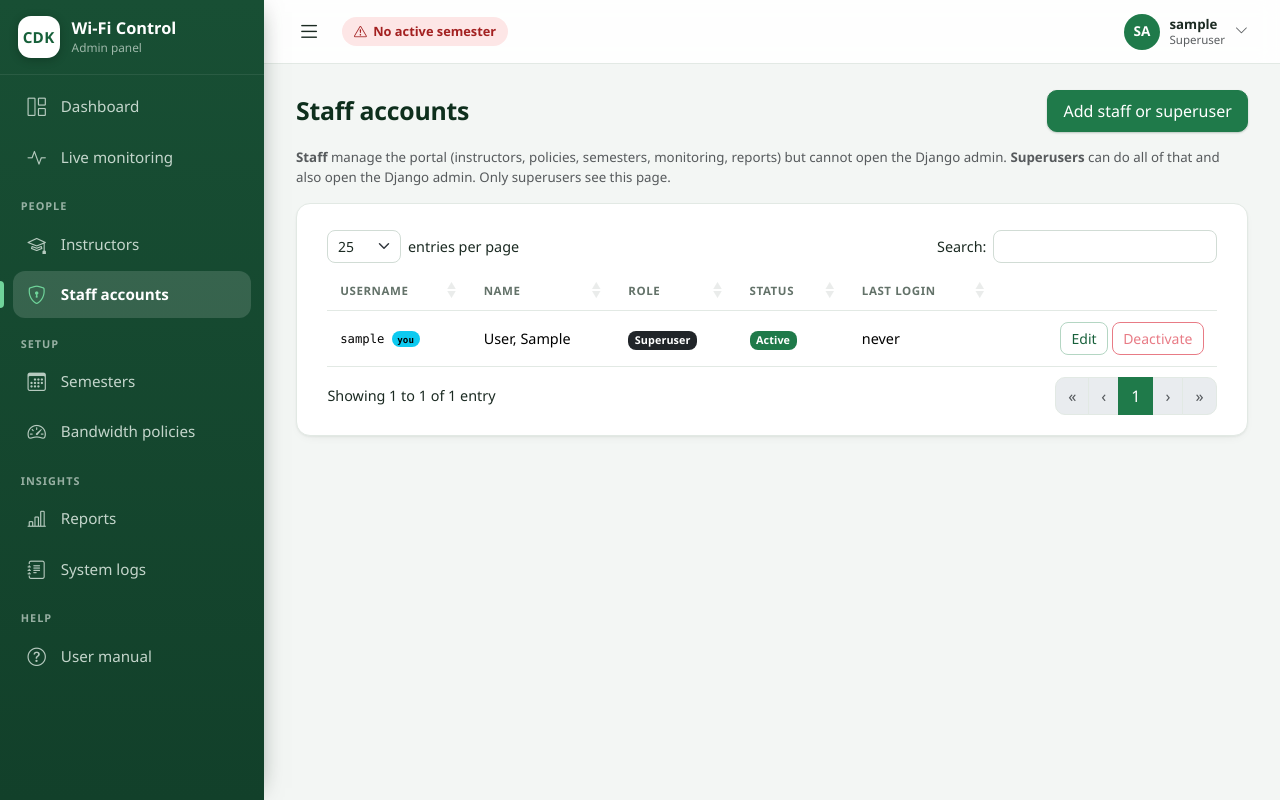
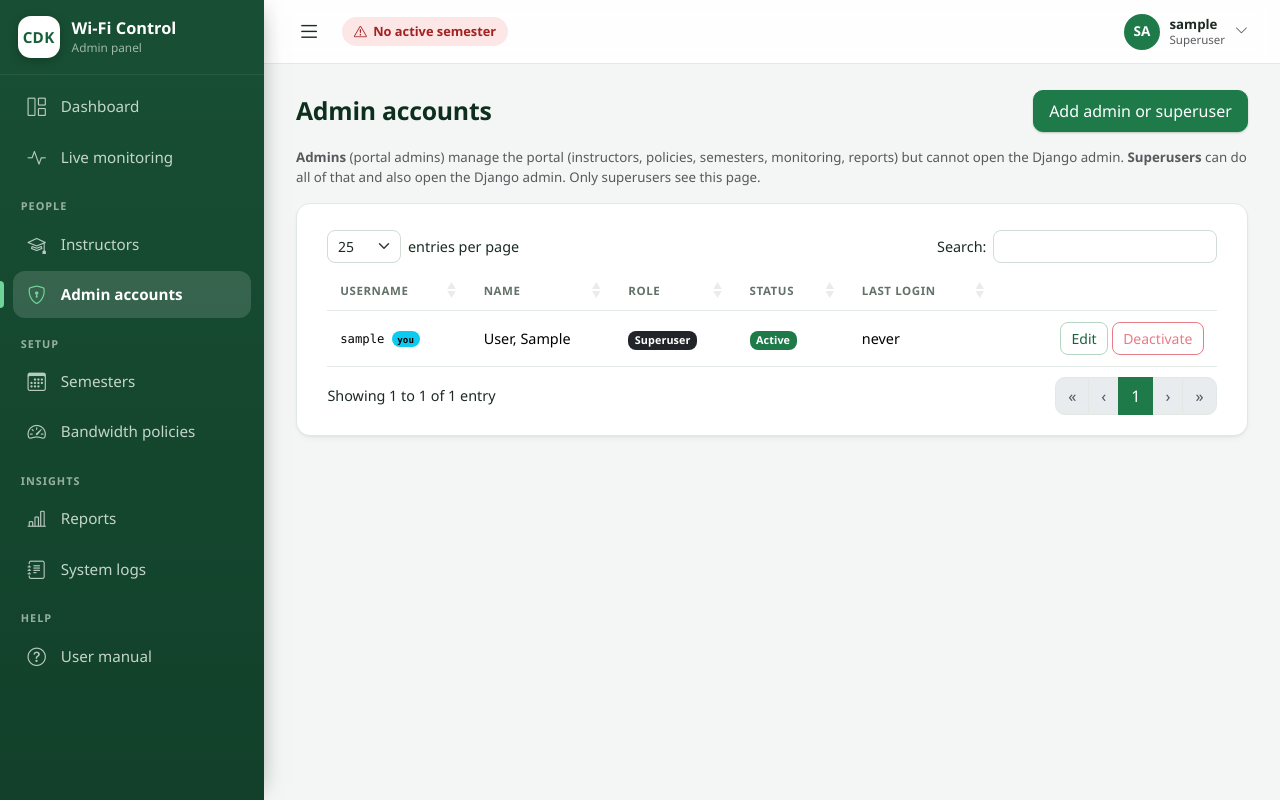
Before and after one commit to 0jieE/mikrotik-captive-portal, a Django app: page /admin-panel/admins/ in a window 1280 px wide. Run offline with Django 5.2, Linux system fonts and the light colour scheme; the visitor is signed in with stand-in values (Sample User, id 1); data comes from the database, SQL or seed files in the repository; data that the repository does not hold is empty; some libraries are stand-ins or nearby versions.

Commit message:
Rename the Staff role to Admin (portal admin) on screen and in docs
Visible labels only: role shown under the name, Admin accounts page and
sidebar, role badge and choice, Admin sign in / Admin login, the portal's
refusal message, create_admin and seed_demo output, the user manual,
README, INSTALL, deployment guide and schema notes. Internal names (User.STAFF,
URL names, the --staff flag, the demo 'staff' username) are unchanged.

Co-Authored-By: Claude Opus 5.5 <noreply@anthropic.com>

```diff
--- a/accounts/management/commands/create_admin.py
+++ b/accounts/management/commands/create_admin.py
@@ -8,7 +8,7 @@ from accounts.models import User
 class Command(BaseCommand):
     help = (
         "Create (or reset) a portal account that can sign in to /admin-panel/. By default it is a SUPERUSER "
-        "(admin panel + Django admin); use --staff for a staff account (admin panel only). "
+        "(admin panel + Django admin); use --staff for an admin (portal admin) account (admin panel only). "
         "Use this instead of `createsuperuser` - it sets the portal's flags."
     )
 
@@ -19,7 +19,7 @@ class Command(BaseCommand):
         parser.add_argument("--last-name", default="")
         parser.add_argument(
             "--staff", "--no-superuser", dest="staff", action="store_true",
-            help="Create a STAFF account: admin panel only, no Django /django-admin/ access",
+            help="Create an Admin (portal admin) account: admin panel only, no Django /django-admin/ access",
         )
 
     def handle(self, *args, **opts):
@@ -47,5 +47,5 @@ class Command(BaseCommand):
         user.save()
         self.stdout.write(self.style.SUCCESS(
             f"{user.role_label} '{username}' {'created' if created else 'updated'}."
-            + ("" if user.is_superuser else " (staff: no access to Django admin)")
+            + ("" if user.is_superuser else " (portal admin: no access to Django admin)")
         ))
--- a/accounts/models.py
+++ b/accounts/models.py
@@ -52,7 +52,7 @@ class User(AbstractUser):
 
     @property
     def role(self):
-        """superuser = admin panel + Django admin; staff = admin panel only; instructor = Wi-Fi portal."""
+        """superuser = admin panel + Django admin; staff (shown as "Admin") = admin panel only; instructor = Wi-Fi portal."""
         if self.is_superuser:
             return self.SUPERUSER
         if self.is_admin:
@@ -61,7 +61,7 @@ class User(AbstractUser):
 
     @property
     def role_label(self):
-        return {"superuser": "Superuser", "staff": "Staff", "instructor": "Instructor"}.get(self.role, "")
+        return {"superuser": "Superuser", "staff": "Admin", "instructor": "Instructor"}.get(self.role, "")
 
     def get_full_name(self):
         """'Last, First M. Ext' style used across the UI."""
--- a/adminpanel/forms.py
+++ b/adminpanel/forms.py
@@ -97,10 +97,10 @@ class InstructorForm(BootstrapMixin, forms.Form):
 
 
 class AdminAccountForm(BootstrapMixin, forms.ModelForm):
-    """A person who signs in to /admin-panel/: STAFF (panel only) or SUPERUSER (panel + Django admin)."""
+    """A person who signs in to /admin-panel/: Admin (role STAFF, panel only) or SUPERUSER (panel + Django admin)."""
 
     ROLE_CHOICES = [
-        (User.STAFF, "Staff - manages the portal only (no Django admin)"),
+        (User.STAFF, "Admin (portal admin) - manages the portal only (no Django admin)"),
         (User.SUPERUSER, "Superuser - the portal and the Django admin"),
     ]
     role = forms.ChoiceField(choices=ROLE_CHOICES, initial=User.STAFF)
--- a/adminpanel/tests.py
+++ b/adminpanel/tests.py
@@ -30,7 +30,7 @@ class AdminTestCase(BaseTestCase):
 class PagesRenderTests(AdminTestCase):
     def test_every_admin_page_renders(self):
         self.client.logout()
-        self.make_admin("root", is_superuser=True)  # the Staff accounts pages are for superusers
+        self.make_admin("root", is_superuser=True)  # the Admin accounts pages are for superusers
         self.client.login(username="root", password=PASSWORD)
         self.connect()
         self.router.add_traffic("s1", bytes_out=5 * MB)
@@ -297,7 +297,7 @@ class AdminAccountTests(AdminTestCase):
         self.client.logout()
         self.client.login(username="worker", password=PASSWORD)
         page = self.client.get(reverse("adminpanel:dashboard"))
-        self.assertContains(page, "Staff")
+        self.assertContains(page, 'font-size:.72rem">Admin</span>')  # role under the name, top right
         self.assertNotContains(page, reverse("adminpanel:admin_list"))
         for name in ("adminpanel:instructor_list", "adminpanel:policy_list", "adminpanel:semester_list", "adminpanel:reports", "adminpanel:monitoring"):
             self.assertEqual(self.client.get(reverse(name)).status_code, 200, name)
@@ -377,7 +377,7 @@ class AdminAccountTests(AdminTestCase):
         self.make_admin("worker")
         page = self.client.get(reverse("adminpanel:admin_list"))
         self.assertContains(page, "Superuser")
-        self.assertContains(page, "Staff")
+        self.assertContains(page, '<span class="badge text-bg-secondary">Admin</span>')
 
 
 class SemesterAdminTests(AdminTestCase):
--- a/adminpanel/views.py
+++ b/adminpanel/views.py
@@ -295,5 +295,5 @@ def audit_logs(request):
 
 @admin_required
 def help_page(request):
-    """User manual for staff and superusers."""
+    """User manual for admins and superusers."""
     return render(request, "adminpanel/help.html")
--- a/adminpanel/views_admins.py
+++ b/adminpanel/views_admins.py
@@ -49,7 +49,7 @@ def admin_add(request):
         audit(request, "admin.created", user.username, {"role": user.role})
         messages.success(request, f"{user.role_label} account {user.username} added.")
         return redirect("adminpanel:admin_list")
-    return render(request, "adminpanel/admins/form.html", {"form": form, "title": "Add staff or superuser"})
+    return render(request, "adminpanel/admins/form.html", {"form": form, "title": "Add admin or superuser"})
 
 
 @superuser_required
--- a/network/management/commands/seed_demo.py
+++ b/network/management/commands/seed_demo.py
@@ -92,7 +92,7 @@ class Command(BaseCommand):
 
         self.stdout.write(self.style.SUCCESS("Demo data ready."))
         self.stdout.write("  Superuser:    admin / (SEED_ADMIN_PASSWORD from .env)   - admin panel + Django admin")
-        self.stdout.write(f"  Staff:        staff / {STAFF_PASSWORD}   - admin panel only")
+        self.stdout.write(f"  Admin:        staff / {STAFF_PASSWORD}   - admin panel only (portal admin)")
         self.stdout.write("  Test instructor: test / test123")
         self.stdout.write(f"  Sample instructors: INS-0001 .. INS-0010 / {SAMPLE_PASSWORD}")
         self.stdout.write(f"  Pending registration (needs approval): {PENDING_SAMPLE[0]} / {SAMPLE_PASSWORD}")
--- a/portal/tests.py
+++ b/portal/tests.py
@@ -146,7 +146,7 @@ class CaptivePortalLoginTests(BaseTestCase):
 
     def test_admin_accounts_are_refused_at_the_portal(self):
         self.make_admin()
-        self.assertContains(self.post(username="boss"), "Administrators sign in")
+        self.assertContains(self.post(username="boss"), "Admins sign in through the admin login page")
 
     def test_router_down_shows_friendly_message(self):
         self.router.set_offline(True)
--- a/portal/views.py
+++ b/portal/views.py
@@ -77,7 +77,7 @@ def login_view(request):
 
         record_attempt(username, who, True)  # credentials were right
         if user.is_admin:
-            ctx["error"] = "Administrators sign in through the staff login page, not the Wi-Fi portal."
+            ctx["error"] = "Admins sign in through the admin login page, not the Wi-Fi portal."
             ctx["error_code"] = "not_instructor"
             audit(request, "login.denied", username, {"portal": "instructor", "reason": "admin_account"}, actor=user)
             return render(request, "portal/login.html", ctx)
--- a/templates/accounts/staff_login.html
+++ b/templates/accounts/staff_login.html
@@ -1,6 +1,6 @@
 {% extends 'base_public.html' %}
-{% block title %}Staff sign in{% endblock %}
-{% block tagline %}Staff sign in{% endblock %}
+{% block title %}Admin sign in{% endblock %}
+{% block tagline %}Admin sign in{% endblock %}
 {% block content %}
 <div class="card portal-card shadow">
   <div class="card-body p-4">
--- a/templates/adminpanel/admins/list.html
+++ b/templates/adminpanel/admins/list.html
@@ -1,11 +1,11 @@
 {% extends 'base_admin.html' %}
-{% block title %}Staff accounts{% endblock %}
+{% block title %}Admin accounts{% endblock %}
 {% block content %}
 <div class="d-flex justify-content-between align-items-center mb-3">
-  <h1 class="h3 page-title mb-0">Staff accounts</h1>
-  <a class="btn btn-primary" href="{% url 'adminpanel:admin_add' %}">Add staff or superuser</a>
+  <h1 class="h3 page-title mb-0">Admin accounts</h1>
+  <a class="btn btn-primary" href="{% url 'adminpanel:admin_add' %}">Add admin or superuser</a>
 </div>
-<p class="text-muted small mb-3"><strong>Staff</strong> manage the portal (instructors, policies, semesters, monitoring, reports) but cannot open the Django admin.
+<p class="text-muted small mb-3"><strong>Admins</strong> (portal admins) manage the portal (instructors, policies, semesters, monitoring, reports) but cannot open the Django admin.
 <strong>Superusers</strong> can do all of that and also open the Django admin. Only superusers see this page.</p>
 <div class="card"><div class="card-body"><div class="table-responsive">
   <table class="table table-hover datatable" data-page-length="25">
@@ -15,7 +15,7 @@
       <tr>
         <td class="mono">{{ a.username }}{% if a.pk == request.user.pk %} <span class="badge text-bg-info">you</span>{% endif %}</td>
         <td>{{ a.get_full_name }}</td>
-        <td>{% if a.is_superuser %}<span class="badge text-bg-dark">Superuser</span>{% else %}<span class="badge text-bg-secondary">Staff</span>{% endif %}</td>
+        <td>{% if a.is_superuser %}<span class="badge text-bg-dark">Superuser</span>{% else %}<span class="badge text-bg-secondary">Admin</span>{% endif %}</td>
         <td>{% if a.is_active %}<span class="badge text-bg-success">Active</span>{% else %}<span class="badge text-bg-danger">Inactive</span>{% endif %}</td>
         <td>{{ a.last_login|date:"M d, Y g:i A"|default:"never" }}</td>
         <td class="text-end text-nowrap">
--- a/templates/adminpanel/help.html
+++ b/templates/adminpanel/help.html
@@ -60,8 +60,8 @@
           <thead><tr><th>Role</th><th>Signs in at</th><th>Can do</th></tr></thead>
           <tbody>
             <tr><td><strong>Instructor</strong></td><td>Wi-Fi sign-in page</td><td>Go online, see own dashboard and history, change own password.</td></tr>
-            <tr><td><strong>Admin</strong> <span class="text-muted small">(portal admin)</span></td><td>Staff login</td><td>Everything in this admin panel: instructors, semesters, plans, monitoring, reports, logs. No Django admin.</td></tr>
-            <tr><td><strong>Superuser</strong></td><td>Staff login</td><td>Everything an admin can, plus <strong>Staff accounts</strong> (adding admins and superusers) and the Django admin.</td></tr>
+            <tr><td><strong>Admin</strong> <span class="text-muted small">(portal admin)</span></td><td>Admin login</td><td>Everything in this admin panel: instructors, semesters, plans, monitoring, reports, logs. No Django admin.</td></tr>
+            <tr><td><strong>Superuser</strong></td><td>Admin login</td><td>Everything an admin can, plus <strong>Admin accounts</strong> (adding admins and superusers) and the Django admin.</td></tr>
           </tbody>
         </table>
       </div>
@@ -136,7 +136,7 @@
     <div class="card mb-3" id="staff"><div class="card-body manual-section">
       <h3><i class="bi bi-shield-lock"></i>Admin and superuser accounts (superusers only)</h3>
       <ul class="mb-0">
-        <li>On <em>Staff accounts</em>, add the people who run the portal and choose their role: <strong>Admin</strong> (portal admin) or <strong>Superuser</strong>.</li>
+        <li>On <em>Admin accounts</em>, add the people who run the portal and choose their role: <strong>Admin</strong> (portal admin) or <strong>Superuser</strong>.</li>
         <li>You cannot deactivate yourself, the last active account, or the last active superuser, and you cannot remove
           your own superuser role.</li>
         <li>Everyone changes their own password from the menu at the top right.</li>
--- a/templates/base_admin.html
+++ b/templates/base_admin.html
@@ -27,7 +27,7 @@
 
     <div class="sb-heading">People</div>
     <a class="sb-link {% if 'instructor' in ns or 'masterlist' in ns or 'account_toggle' in ns %}active{% endif %}" href="{% url 'adminpanel:instructor_list' %}" title="Instructors"><i class="bi bi-mortarboard"></i><span>Instructors</span>{% if pending_registrations %}<b class="sb-badge" title="{{ pending_registrations }} registration(s) waiting for approval">{{ pending_registrations }}</b>{% endif %}</a>
-    {% if request.user.is_superuser %}<a class="sb-link {% if 'admin_' in ns %}active{% endif %}" href="{% url 'adminpanel:admin_list' %}" title="Staff accounts"><i class="bi bi-shield-lock"></i><span>Staff accounts</span></a>{% endif %}
+    {% if request.user.is_superuser %}<a class="sb-link {% if 'admin_' in ns %}active{% endif %}" href="{% url 'adminpanel:admin_list' %}" title="Admin accounts"><i class="bi bi-shield-lock"></i><span>Admin accounts</span></a>{% endif %}
 
     <div class="sb-heading">Setup</div>
     <a class="sb-link {% if 'semester' in ns or 'sy_' in ns %}active{% endif %}" href="{% url 'adminpanel:semester_list' %}" title="Semesters"><i class="bi bi-calendar3"></i><span>Semesters</span></a>
@@ -56,7 +56,7 @@
     <div class="dropdown ms-auto">
       <button class="user-btn" type="button" data-bs-toggle="dropdown" aria-expanded="false" aria-label="Account menu">
         <span class="avatar">{{ request.user.username|slice:":2" }}</span>
-        <span class="user-name text-start lh-sm"><span class="d-block fw-semibold small">{{ request.user.username }}</span><span class="d-block text-muted" style="font-size:.72rem">{{ request.user.role_label|default:"Staff" }}</span></span>
+        <span class="user-name text-start lh-sm"><span class="d-block fw-semibold small">{{ request.user.username }}</span><span class="d-block text-muted" style="font-size:.72rem">{{ request.user.role_label|default:"Admin" }}</span></span>
         <i class="bi bi-chevron-down small text-muted d-none d-sm-inline"></i>
       </button>
       <ul class="dropdown-menu dropdown-menu-end">
--- a/templates/portal/login.html
+++ b/templates/portal/login.html
@@ -8,7 +8,7 @@
     {% include 'partials/_messages.html' %}
     {% if error %}
     <div class="alert alert-{% if error_code == 'quota' %}warning{% else %}danger{% endif %} py-2" role="alert">{{ error }}
-      {% if error_code == 'not_instructor' %}<br><a class="alert-link" href="{% url 'accounts:staff_login' %}">Go to the staff login &rarr;</a>{% endif %}</div>
+      {% if error_code == 'not_instructor' %}<br><a class="alert-link" href="{% url 'accounts:staff_login' %}">Go to the admin login &rarr;</a>{% endif %}</div>
     {% endif %}
     <form method="post" action="{% url 'portal:login' %}" novalidate>
       {% csrf_token %}
@@ -31,5 +31,5 @@
     <p class="text-center small mt-2 mb-0"><a href="{% url 'portal:help' %}"><i class="bi bi-question-circle me-1"></i>How it works</a></p>
   </div>
 </div>
-<p class="text-center mt-3"><a class="portal-pill" href="{% url 'accounts:staff_login' %}"><i class="bi bi-shield-lock me-1"></i>Staff login</a></p>
+<p class="text-center mt-3"><a class="portal-pill" href="{% url 'accounts:staff_login' %}"><i class="bi bi-shield-lock me-1"></i>Admin login</a></p>
 {% endblock %}
```
Also changed, not shown: INSTALL.md (+2 -2 lines), docs/DEPLOYMENT_GUIDE.md (+2 -2 lines), README.md, 1 other file.
